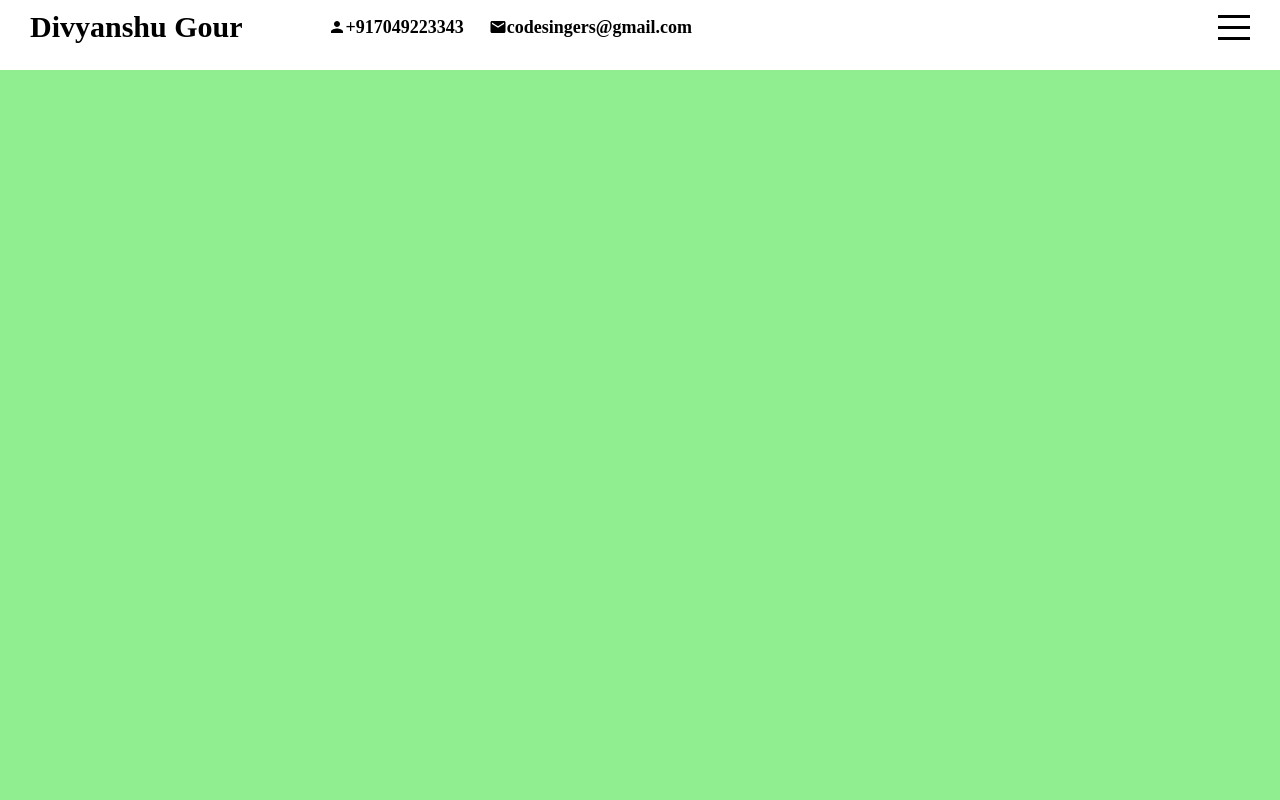
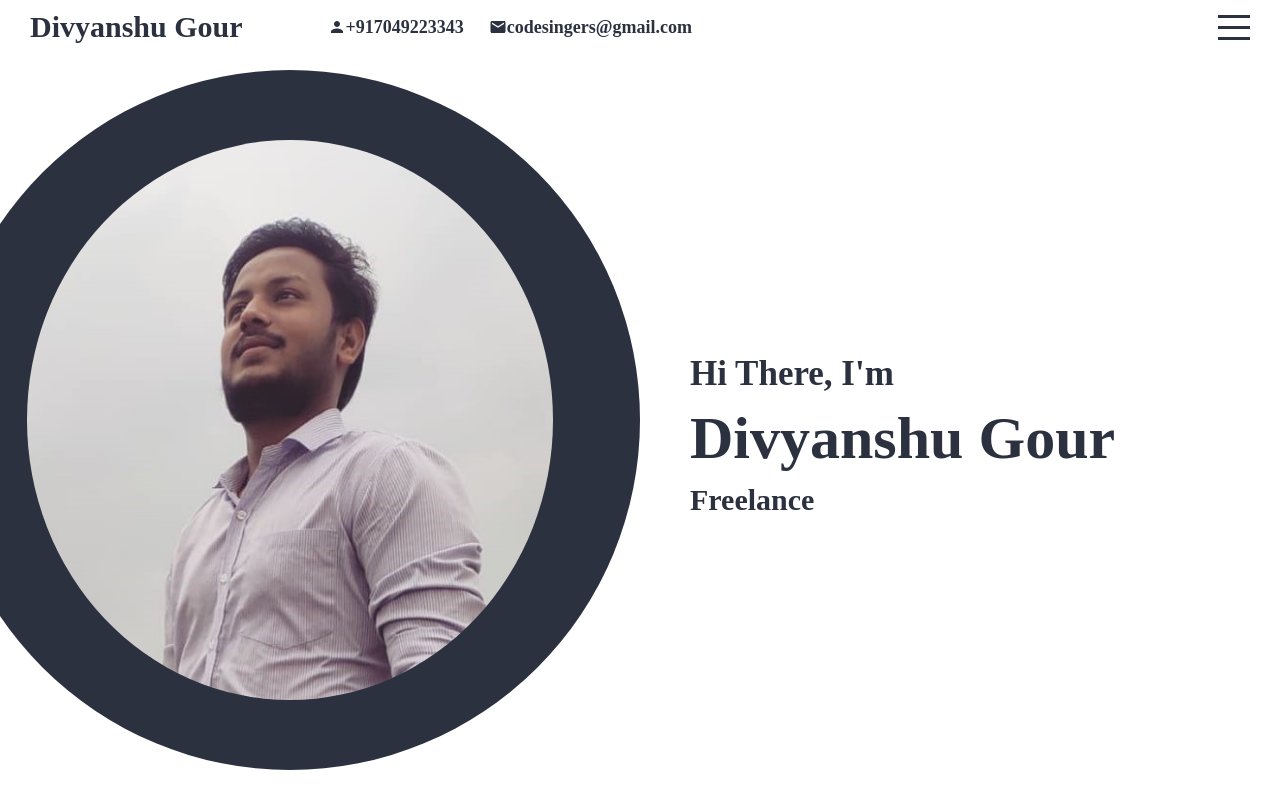
Before and after one commit to DivyanshuGour/React-Portfolio-Website, a React (Create React App) app: page / in a window 1280 px wide. Built offline with nearby package versions, Linux system fonts and the light colour scheme.

Commit message:
third commit

```diff
--- a/src/components/intro/Intro.jsx
+++ b/src/components/intro/Intro.jsx
@@ -3,7 +3,21 @@ import "./intro.scss"
 export default function Intro() {
     return (
         <div className="intro" id="intro">
-
+          <div className="left">
+              <div className="imgContainer">
+                  <img src="assets/picsquare.jpeg" alt="" />
+              </div>
+          </div>
+          <div className="right">
+              <div className="wrapper">
+                  <h2>Hi There, I'm</h2>
+                  <h1>Divyanshu Gour</h1>
+                  <h3>Freelance<span></span></h3>
+              </div>
+              <a href="#portfolio">
+                  Down
+              </a>
+              </div>
         </div>
     )
 }
--- a/src/components/intro/intro.scss
+++ b/src/components/intro/intro.scss
@@ -1,3 +1,54 @@
+@import "../../global.scss";
+
 .intro {
-  background-color: lightgreen;
+  background-color: white;
+  display: flex;
+
+  .left {
+    flex: 0.5;
+    overflow: hidden;
+
+    .imgContainer {
+      width: 700px;
+      height: 700px;
+      display: flex;
+      background-color: $mainColor;
+      border-radius: 50%;
+      align-items: center;
+      justify-content: center;
+      float: right;
+
+      img {
+        height: 80%;
+        border-radius: 50%;
+      }
+    }
+  }
+
+  .right {
+    flex: 0.5;
+
+    .wrapper {
+      height: 100%;
+      width: 100%;
+      padding-left: 50px;
+      display: flex;
+      flex-direction: column;
+      justify-content: center;
+
+      h1 {
+        font-size: 60px;
+        margin: 10px 0;
+        color: $mainColor;
+      }
+      h2 {
+        font-size: 35px;
+        color: $mainColor;
+      }
+      h3 {
+        font-size: 30px;
+        color: $mainColor;
+      }
+    }
+  }
 }
--- a/src/global.scss
+++ b/src/global.scss
@@ -1 +1 @@
-$mainColor: black;
+$mainColor: #2c313f;
```
Also changed, not shown: public/assets/picsquare.jpeg (added).
